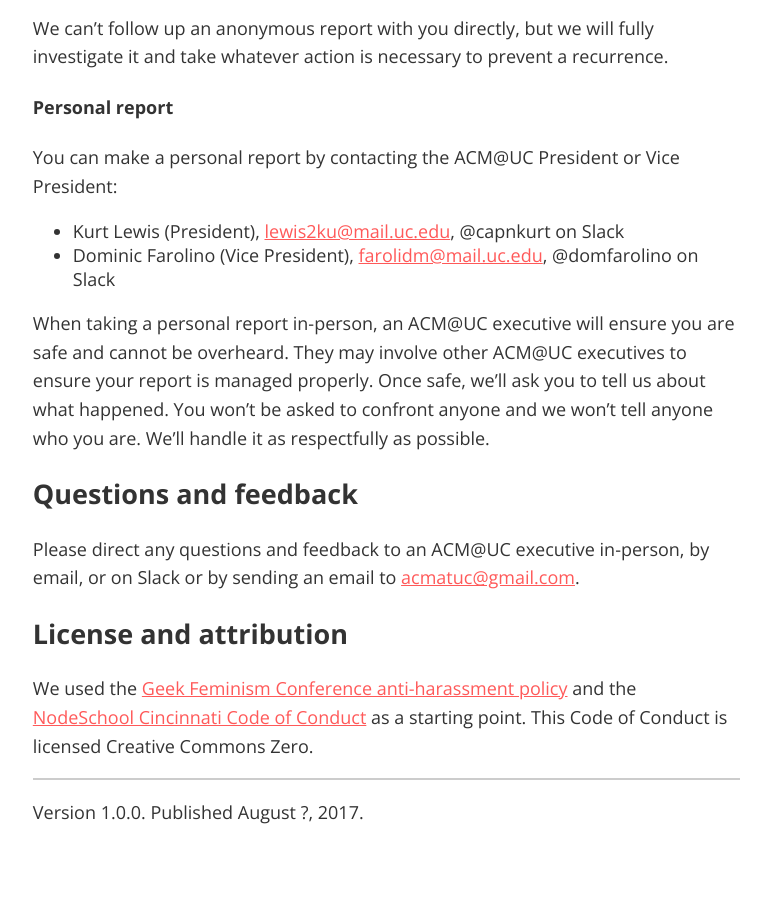
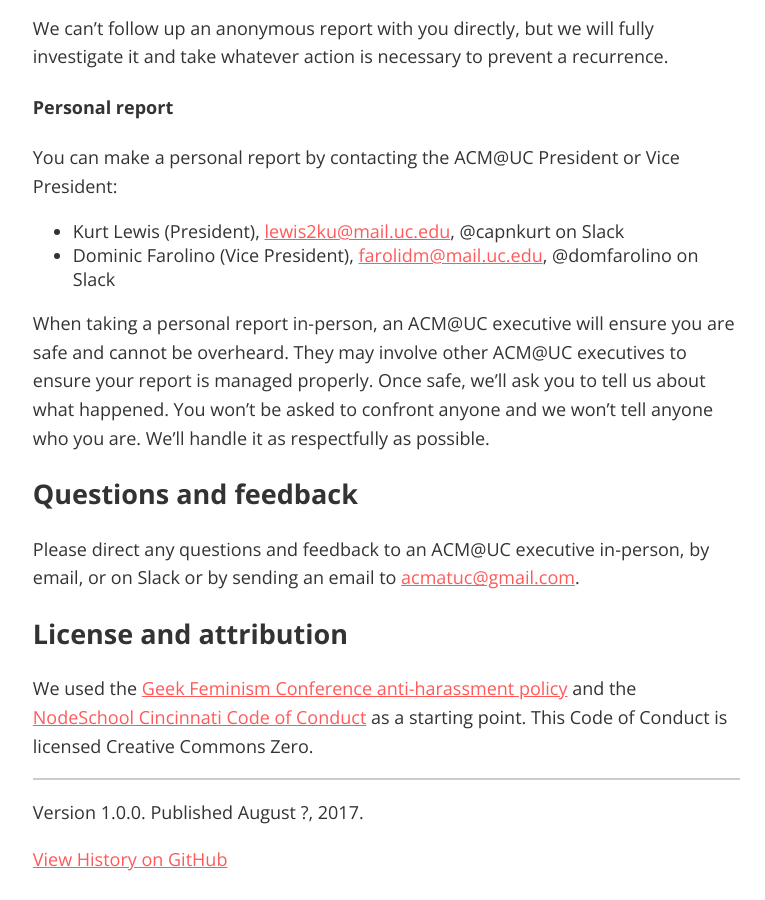
Before and after one commit to ACMatUC/acmatuc.github.io, a Jekyll site: the page built from conduct.md, in a window 1280 px wide and 900 px high, scrolled down 2815 px. Shown: the whole window, without its empty margins (342-1107 px from the left). Built offline with Jekyll 4.4.1, drawn with Linux system fonts in a browser that asks for light colours; before the commit the page ends 3668 px from its top, so only the background shows below that.

Commit message:
Add history link and remove link from website
Link removed from website nav until copy is finalized

```diff
--- a/conduct.md
+++ b/conduct.md
@@ -93,3 +93,5 @@ We used the [Geek Feminism Conference anti-harassment policy](http://geekfeminis
 ---
 
 Version 1.0.0. Published August ?, 2017.
+
+[View History on GitHub](https://github.com/ACMatUC/acmatuc.github.io/commits/master/conduct.md)
```
